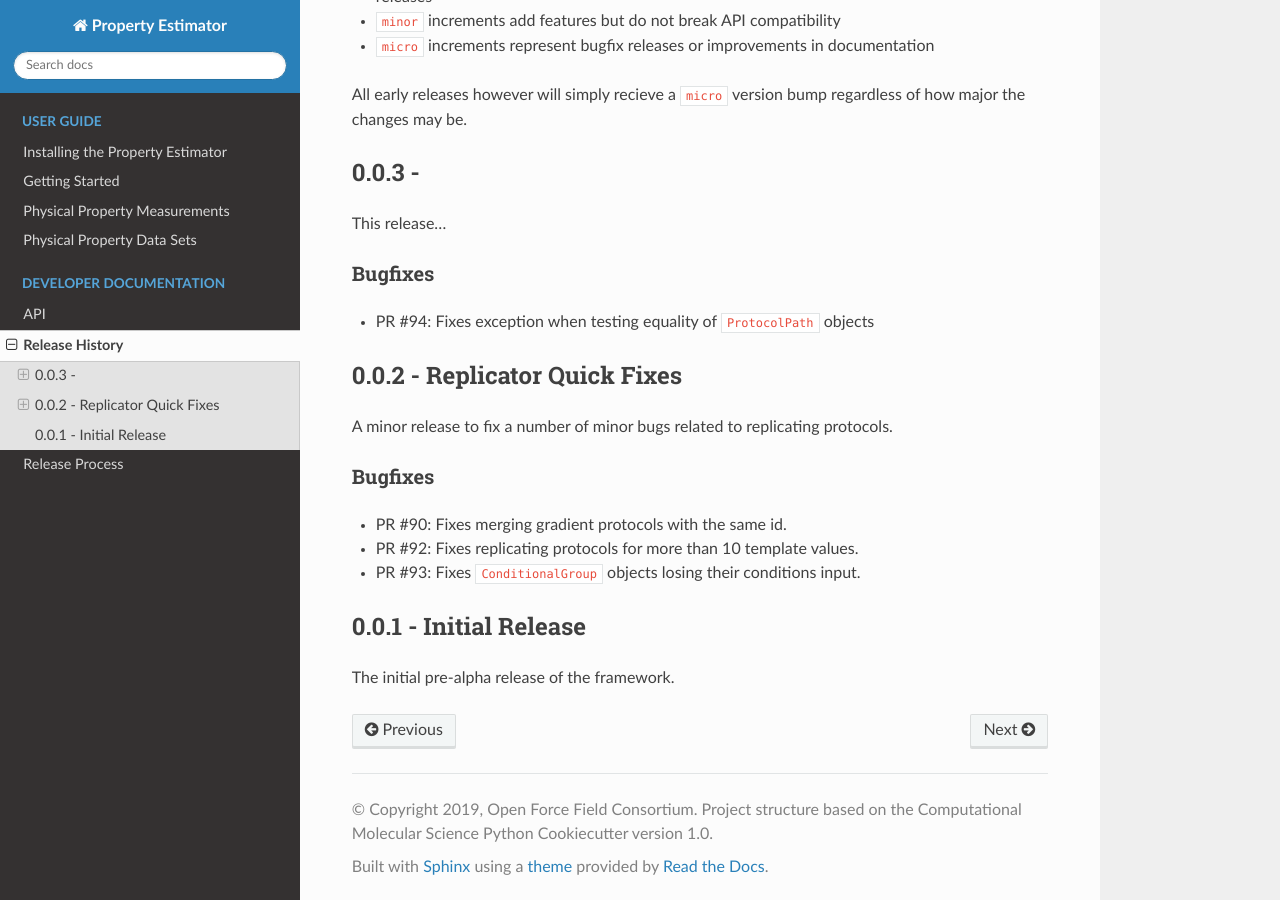
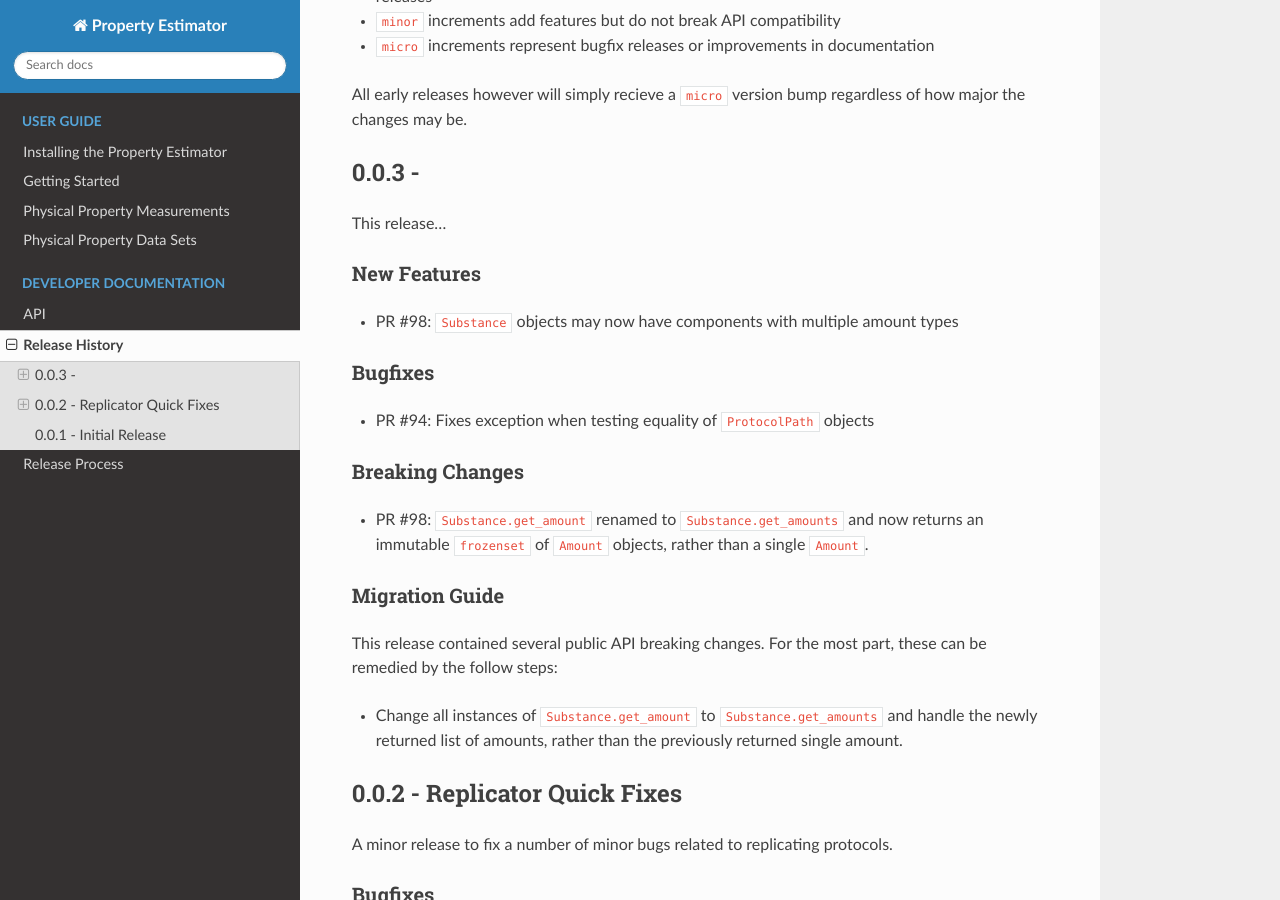
Before and after one commit to openforcefield/openff-evaluator, a Sphinx documentation site: the page built from docs/releasehistory.rst, in a window 1280 px wide and 900 px high, scrolled down 249 px. Built offline with Sphinx 7.4.7 and the Read the Docs theme 2.0.0, drawn with Linux system fonts in a browser that asks for light colours.

Commit message:
Update for PR #98

```diff
--- a/docs/releasehistory.rst
+++ b/docs/releasehistory.rst
@@ -17,10 +17,31 @@ how major the changes may be.
 
 This release...
 
+New Features
+""""""""""""
+
+* PR #98: ``Substance`` objects may now have components with multiple amount types
+
 Bugfixes
 """"""""
 
 * PR #94: Fixes exception when testing equality of ``ProtocolPath`` objects
+
+Breaking Changes
+""""""""""""""""
+
+* PR #98: ``Substance.get_amount`` renamed to ``Substance.get_amounts`` and now returns an
+  immutable ``frozenset`` of ``Amount`` objects, rather than a single ``Amount``.
+
+Migration Guide
+"""""""""""""""
+
+This release contained several public API breaking changes. For the most part, these can be
+remedied by the follow steps:
+
+* Change all instances of ``Substance.get_amount`` to ``Substance.get_amounts`` and handle
+  the newly returned list of amounts, rather than the previously returned single amount.
+
 
 
 0.0.2 - Replicator Quick Fixes
```
